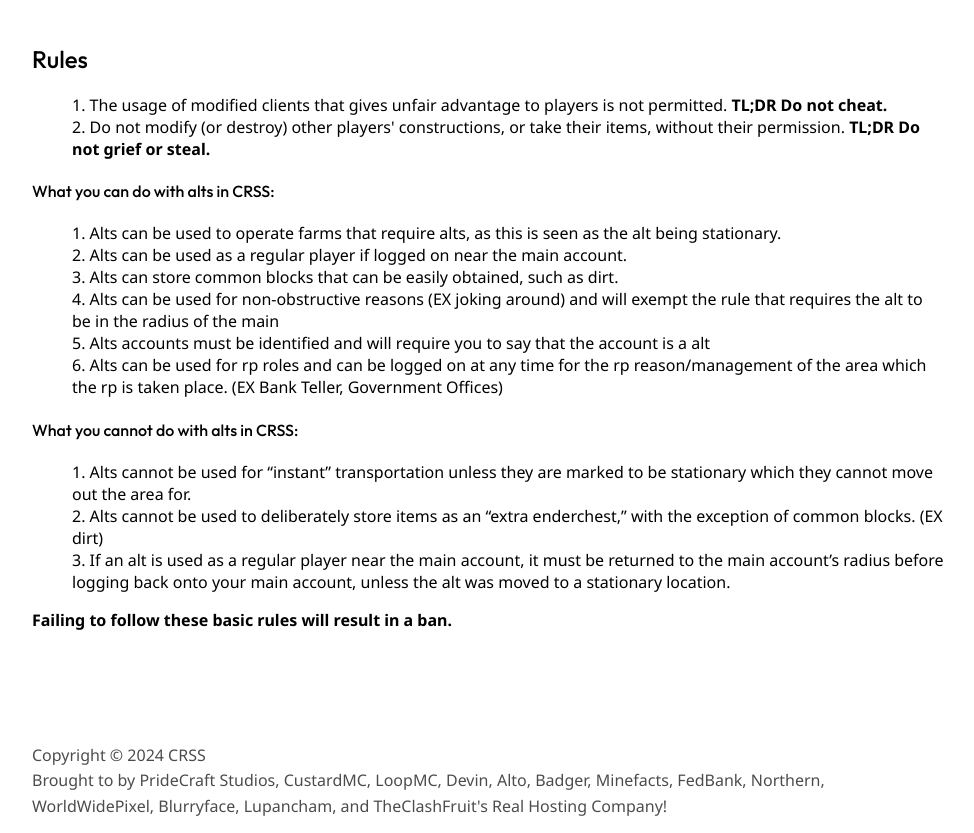
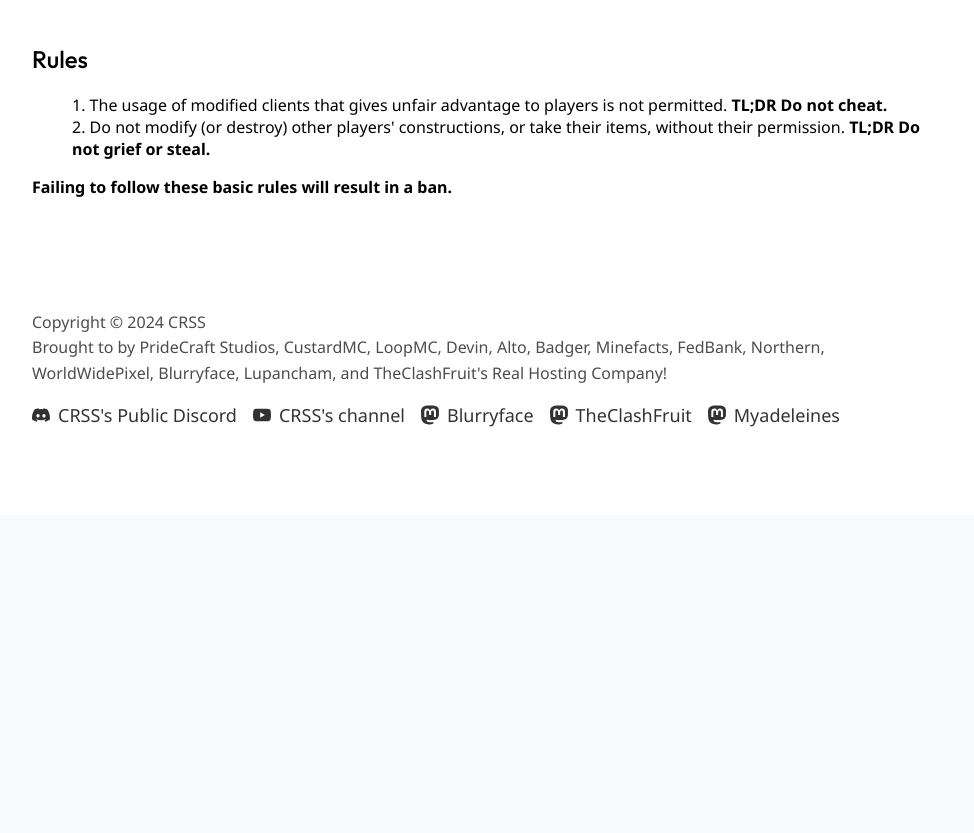
Before and after one commit to CRSS666/Website, a PHP site: template template/rules.twig in a window 1280 px wide. Shown: the part 285-1118 px from the top of the page, without its empty margins (152-1126 px from the left). After the commit the page ends 712 px from the top, so only its background shows below. Run offline with PHP 8.4, Linux system fonts and the light colour scheme; the template is opened without the code that fills it, so the values that code supplies are empty; some libraries are stand-ins or nearby versions.

Commit message:
Update rules.twig

```diff
--- a/template/rules.twig
+++ b/template/rules.twig
@@ -16,43 +16,6 @@
         Do not modify (or destroy) other players' constructions, or take their items, without their permission. <b>TL;DR Do not grief or steal.</b>
       </li>
     </ol>
-    <h4>
-      What you can do with alts in CRSS:
-    </h4>
-    <ol>
-      <li>
-        Alts can be used to operate farms that require alts, as this is seen as the alt being stationary.
-      </li>
-      <li>
-        Alts can be used as a regular player if logged on near the main account.
-      </li>
-      <li>
-        Alts can store common blocks that can be easily obtained, such as dirt.
-      </li>
-      <li>
-        Alts can be used for non-obstructive reasons (EX joking around) and will exempt the rule that requires the alt to be in the radius of the main
-      </li>
-      <li>
-        Alts accounts must be identified and will require you to say that the account is a alt
-      </li>
-      <li>
-        Alts can be used for rp roles and can be logged on at any time for the rp reason/management of the area which the rp is taken place. (EX Bank Teller, Government Offices)
-      </li>
-    </ol>
-    <h4>
-      What you cannot do with alts in CRSS:
-    </h4>
-    <ol>
-      <li>
-        Alts cannot be used for “instant” transportation unless they are marked to be stationary which they cannot move out the area for.
-      </li>
-      <li>
-        Alts cannot be used to deliberately store items as an “extra enderchest,” with the exception of common blocks. (EX dirt)
-      </li>
-      <li>
-        If an alt is used as a regular player near the main account, it must be returned to the main account’s radius before logging back onto your main account, unless the alt was moved to a stationary location.
-      </li>
-    </ol>
 
     <b>Failing to follow these basic rules will result in a ban.</b>
   </div>
```
